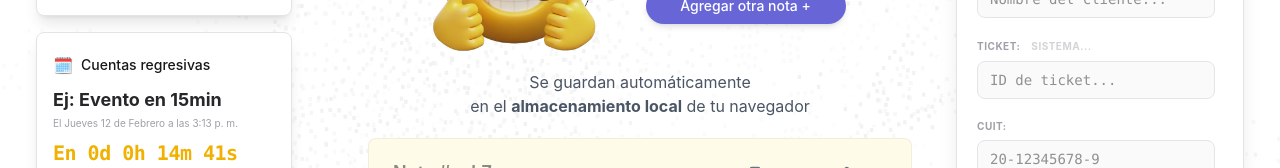
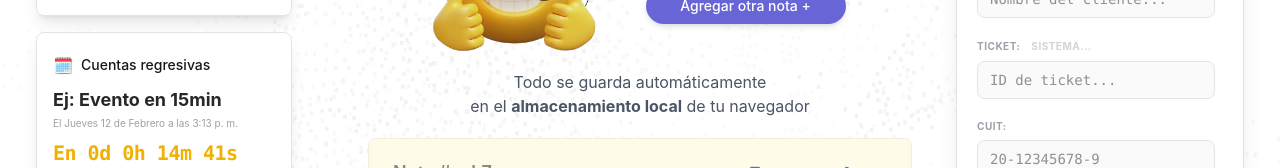
Before and after one commit to gonzalogramagia/apex-today, a Next.js app: page / in a window 1280 px wide. Shown: the part 210-378 px from the top of the page. Built offline with nearby package versions, Linux system fonts and the light colour scheme.

Commit message:
feat: update Apex Search link

```diff
--- a/app/components/FloatingLinks.tsx
+++ b/app/components/FloatingLinks.tsx
@@ -86,17 +86,17 @@ export default function FloatingLinks({ lang }: FloatingLinksProps) {
 				>
 					<Smile className="w-6 h-6 text-zinc-900 group-hover:text-yellow-500 transition-colors" />
 				</a>
- {/* 3 - Botón Expansible (Ej. Scripting) - Fíjate en la clase 'peer' */}
+				{/* 3 - Botón Expansible (Ej. Apex Search) - Fíjate en la clase 'peer' */}
 				<a
- href="https://apex-private.onrender.com"
+					href={lang === 'en' ? 'https://apexsearch.vercel.app/en' : 'https://apexsearch.vercel.app'}
 					className="peer group flex items-center p-3 bg-white border border-zinc-200 rounded-full shadow-lg hover:shadow-xl transition-all hover:scale-110 cursor-pointer"
- aria-label="Scripting"
+					aria-label="Apex Search"
 				>
 					<BookCheck className="w-6 h-6 shrink-0 text-zinc-900 group-hover:text-yellow-500 transition-colors" />
 
 					{/* Texto que aparece en hover */}
 					<span className="text-sm font-semibold max-w-0 opacity-0 overflow-hidden whitespace-nowrap transition-all duration-300 ease-in-out group-hover:max-w-[150px] group-hover:opacity-100 group-hover:ml-2 group-hover:text-yellow-500">
- Ir al Scripting
+						{lang === 'en' ? 'Go to Apex Search' : 'Ir a Apex Search'}
 					</span>
 				</a>
 				{/* 4 - Botón que se contrae (Ej. Antipala) - Fíjate en los 'peer-hover:...' */}
--- a/app/data/i18n.ts
+++ b/app/data/i18n.ts
@@ -32,7 +32,7 @@ export interface Dictionary {
 export const dictionary: Record<Language, Dictionary> = {
     es: {
         title: "MIS NOTAS",
- subtitle: "Se guardan automáticamente <br /> en el <strong>almacenamiento local</strong> de tu navegador",
+        subtitle: "Todo se guarda automáticamente <br /> en el <strong>almacenamiento local</strong> de tu navegador",
         addBlock: "Agregar otra nota +",
         addBlockMobile: "Agregar +",
         blockNamePlaceholder: "Nombre de la nota",
```
Also changed, not shown: 1 other file (tests, documents, lock files or other folders). Lines whose indentation alone changed are shown as unchanged.
